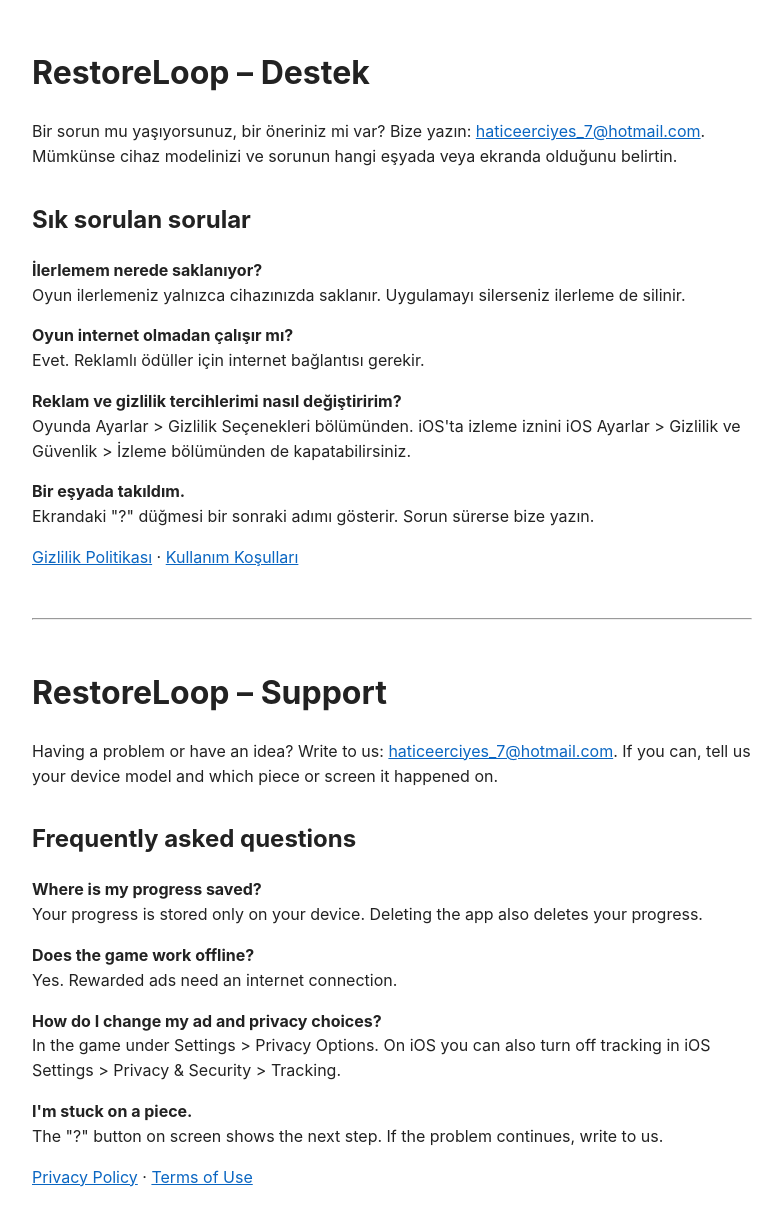
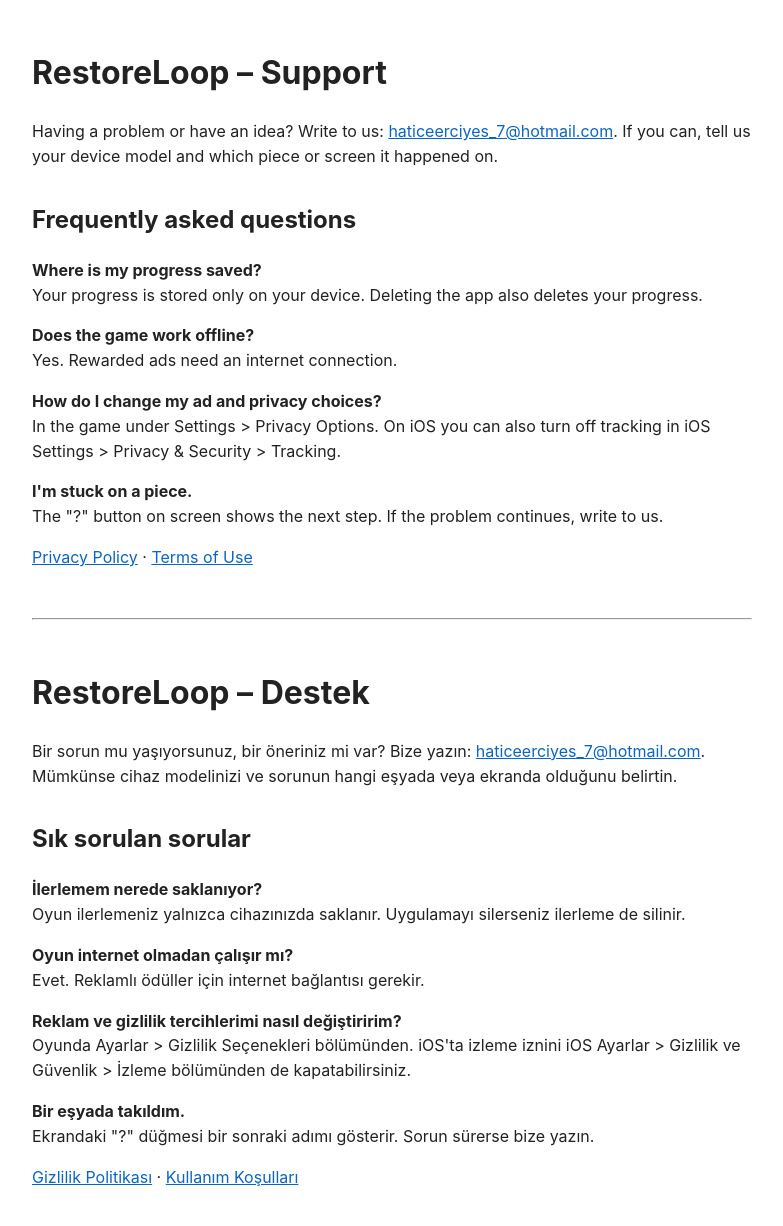
Before and after one commit to HaticeErciyes/HaticeErciyes.github.io, a plain HTML site: page restoreloop/support.html in a window 1280 px wide. Shown: the whole page, without its empty margins (248-1031 px from the left). Drawn offline with Linux system fonts and the light colour scheme.

Commit message:
Support page: English first
Co-Authored-By: Claude Opus 5.5 <noreply@anthropic.com>

```diff
--- a/restoreloop/support.html
+++ b/restoreloop/support.html
@@ -1,8 +1,8 @@
 <!doctype html>
-<html lang="tr">
+<html lang="en">
 <head>
 <meta charset="utf-8">
-<title>RestoreLoop – Destek / Support</title>
+<title>RestoreLoop – Support / Destek</title>
 <meta name="viewport" content="width=device-width, initial-scale=1">
 <style>
   body { font-family: -apple-system, sans-serif; max-width: 720px; margin: 3rem auto; padding: 0 1rem; color: #222; line-height: 1.55; }
@@ -12,6 +12,18 @@
 </style>
 </head>
 <body>
+<h1>RestoreLoop – Support</h1>
+<p>Having a problem or have an idea? Write to us: <a href="mailto:haticeerciyes_7@hotmail.com">haticeerciyes_7@hotmail.com</a>. If you can, tell us your device model and which piece or screen it happened on.</p>
+
+<h2>Frequently asked questions</h2>
+<p><b>Where is my progress saved?</b><br>Your progress is stored only on your device. Deleting the app also deletes your progress.</p>
+<p><b>Does the game work offline?</b><br>Yes. Rewarded ads need an internet connection.</p>
+<p><b>How do I change my ad and privacy choices?</b><br>In the game under Settings &gt; Privacy Options. On iOS you can also turn off tracking in iOS Settings &gt; Privacy &amp; Security &gt; Tracking.</p>
+<p><b>I'm stuck on a piece.</b><br>The "?" button on screen shows the next step. If the problem continues, write to us.</p>
+<p><a href="privacy.html">Privacy Policy</a> · <a href="terms.html">Terms of Use</a></p>
+
+<hr>
+
 <h1>RestoreLoop – Destek</h1>
 <p>Bir sorun mu yaşıyorsunuz, bir öneriniz mi var? Bize yazın: <a href="mailto:haticeerciyes_7@hotmail.com">haticeerciyes_7@hotmail.com</a>. Mümkünse cihaz modelinizi ve sorunun hangi eşyada veya ekranda olduğunu belirtin.</p>
 
@@ -22,16 +34,5 @@
 <p><b>Bir eşyada takıldım.</b><br>Ekrandaki "?" düğmesi bir sonraki adımı gösterir. Sorun sürerse bize yazın.</p>
 <p><a href="privacy.html">Gizlilik Politikası</a> · <a href="terms.html">Kullanım Koşulları</a></p>
 
-<hr>
-
-<h1>RestoreLoop – Support</h1>
-<p>Having a problem or have an idea? Write to us: <a href="mailto:haticeerciyes_7@hotmail.com">haticeerciyes_7@hotmail.com</a>. If you can, tell us your device model and which piece or screen it happened on.</p>
-
-<h2>Frequently asked questions</h2>
-<p><b>Where is my progress saved?</b><br>Your progress is stored only on your device. Deleting the app also deletes your progress.</p>
-<p><b>Does the game work offline?</b><br>Yes. Rewarded ads need an internet connection.</p>
-<p><b>How do I change my ad and privacy choices?</b><br>In the game under Settings &gt; Privacy Options. On iOS you can also turn off tracking in iOS Settings &gt; Privacy &amp; Security &gt; Tracking.</p>
-<p><b>I'm stuck on a piece.</b><br>The "?" button on screen shows the next step. If the problem continues, write to us.</p>
-<p><a href="privacy.html">Privacy Policy</a> · <a href="terms.html">Terms of Use</a></p>
 </body>
 </html>
```
